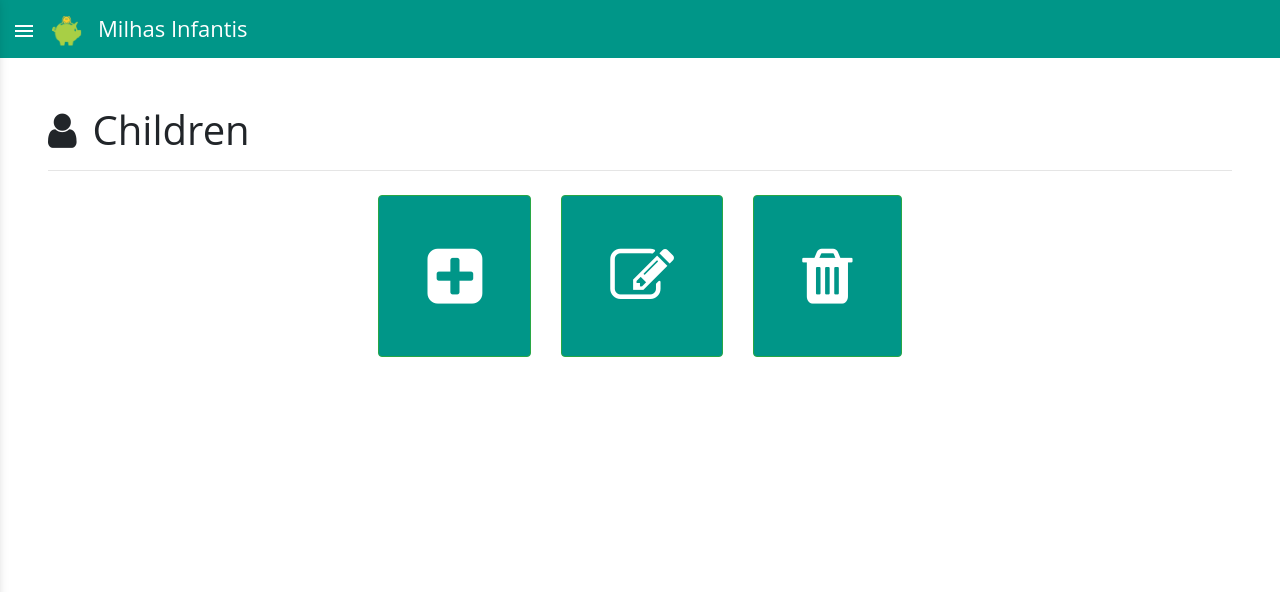
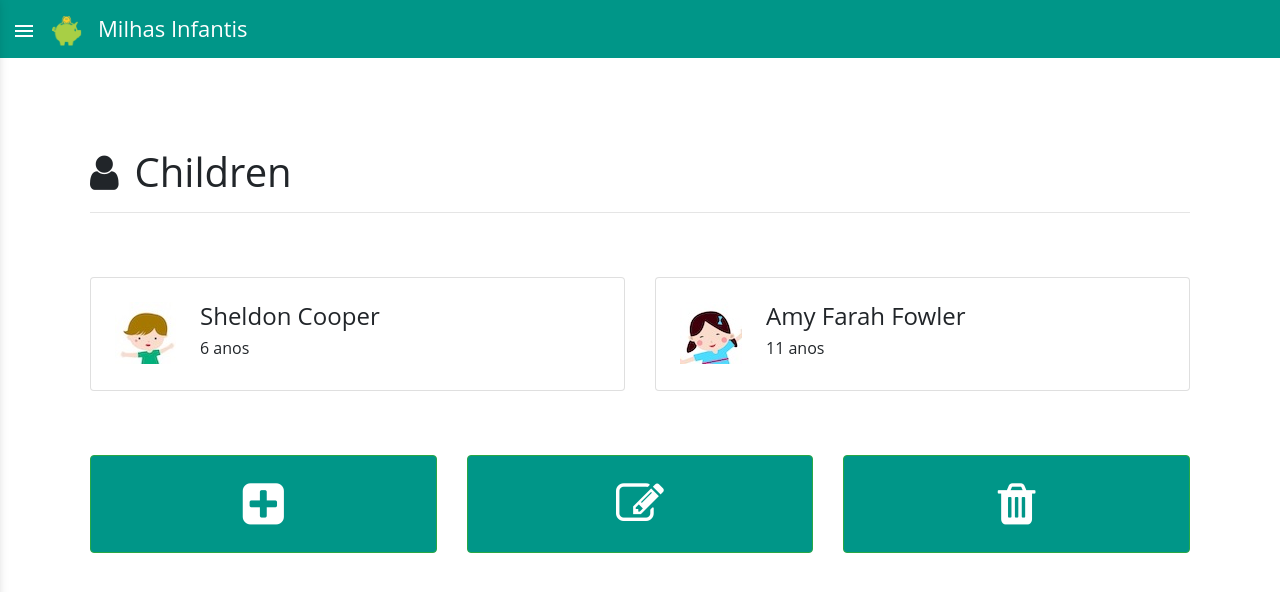
Before and after one commit to dsreliete/children-miles, a React (Create React App) app: page / in a window 1280 px wide. Shown: the top 592 px of the page. Built offline with nearby package versions, Linux system fonts and the light colour scheme.

Commit message:
changed add edit del button component and created list item

```diff
--- a/src/App.css
+++ b/src/App.css
@@ -9,3 +9,17 @@ body {
 .card-button {
   background-color: #009688;
 }
+
+.container-wrapper {
+  margin-left: 90px;
+  margin-right: 90px;
+  margin-top: 90px;
+  margin-bottom: 0px;
+}
+
+.container-buttons {
+  margin-left: 90px;
+  margin-right: 90px;
+  margin-top: 48px;
+  margin-bottom: 64px;
+}
--- a/src/components/AddEditDelCardComponent.js
+++ b/src/components/AddEditDelCardComponent.js
@@ -2,25 +2,23 @@ import React from 'react';
 
 export default function AddEditDelCard(props) {
     return(
-        <div className="m-5">
-            <h1><i className="fa fa-user fa-1x mr-3"></i>Children</h1>
-            <hr/>
-            <div className="card-deck justify-content-center align-items-center mt-4">
-                <div onClick={() => {alert("Hello from here")}}>
+        <div className="container-buttons">
+            <div className="row justify-content-center align-items-center">
+                <div className="col-sm-4" onClick={() => {alert("Hello from here")}}>
                     <div className="card card-button border-success text-center d-flex flex-column justify-content-center">
-                        <i className="fa fa-plus-square fa-4x p-5"></i>
+                        <i className="fa fa-plus-square fa-3x p-4"></i>
                     </div>
                 </div>
 
-                <div onClick={() => {alert("Hello from here")}}>
+                <div className="col-sm-4" onClick={() => {alert("Hello from here")}}>
                     <div className="card card-button border-success text-center d-flex flex-column justify-content-center">
-                        <i className="fa fa-edit fa-4x p-5"></i>
+                        <i className="fa fa-edit fa-3x p-4"></i>
                     </div>
                 </div>
 
-                <div onClick={() => {alert("Hello from here")}}>
+                <div className="col-sm-4" onClick={() => {alert("Hello from here")}}>
                     <div className="card card-button border-success text-center d-flex flex-column justify-content-center">
-                        <i className="fa fa-trash fa-4x p-5"></i>
+                        <i className="fa fa-trash fa-3x p-4"></i>
                     </div>
                 </div>
             </div>
--- a/src/components/ChildrenListComponent.js
+++ b/src/components/ChildrenListComponent.js
@@ -1,5 +1,40 @@
 import React from 'react';
+import { Card } from 'reactstrap';
+
 
 export default function ChildrenList(props) {
-    return(<div></div>);
+    return(
+            <div className="container-wrapper">
+                <div className="row">
+                    <div className="col-sm-12 mb-5">
+                        <h1><i className="fa fa-user fa-1x mr-3"></i>Children</h1>
+                        <hr/>
+                    </div>
+                </div>
+                <div class="row justify-content-center">
+                    <div className="col-md-6 mb-3">
+                        <Card className="p-4">
+                            <div className="media">
+                                <img className="img" src="assets/images/joao.jpg" alt="child" />
+                                <div className="media-body ml-4 align-self-center">
+                                    <h4>Sheldon Cooper</h4>
+                                    <h6>6 anos</h6>
+                                </div>
+                            </div>
+                        </Card>
+                    </div>
+                    <div className="col-md-6 mb-3">
+                        <Card className="p-4">
+                            <div className="media">
+                                <img className="img" src="assets/images/maria.jpg" alt="child" />
+                                <div className="media-body ml-4 align-self-center">
+                                    <h4>Amy Farah Fowler</h4>
+                                    <h6>11 anos</h6>
+                                </div>
+                            </div>
+                        </Card>
+                    </div>
+                </div>
+            </div>
+    );
 }
```
Also changed, not shown: public/assets/images/joao.jpg, public/assets/images/maria.jpg.
